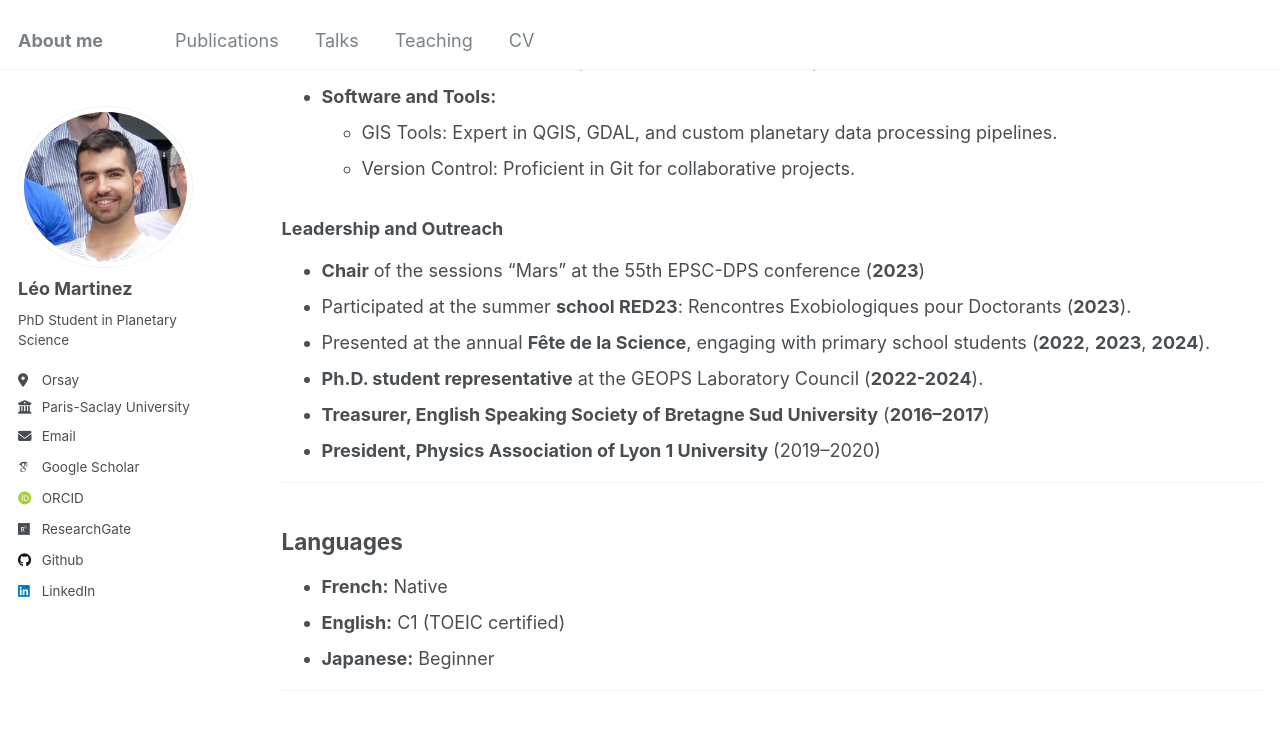
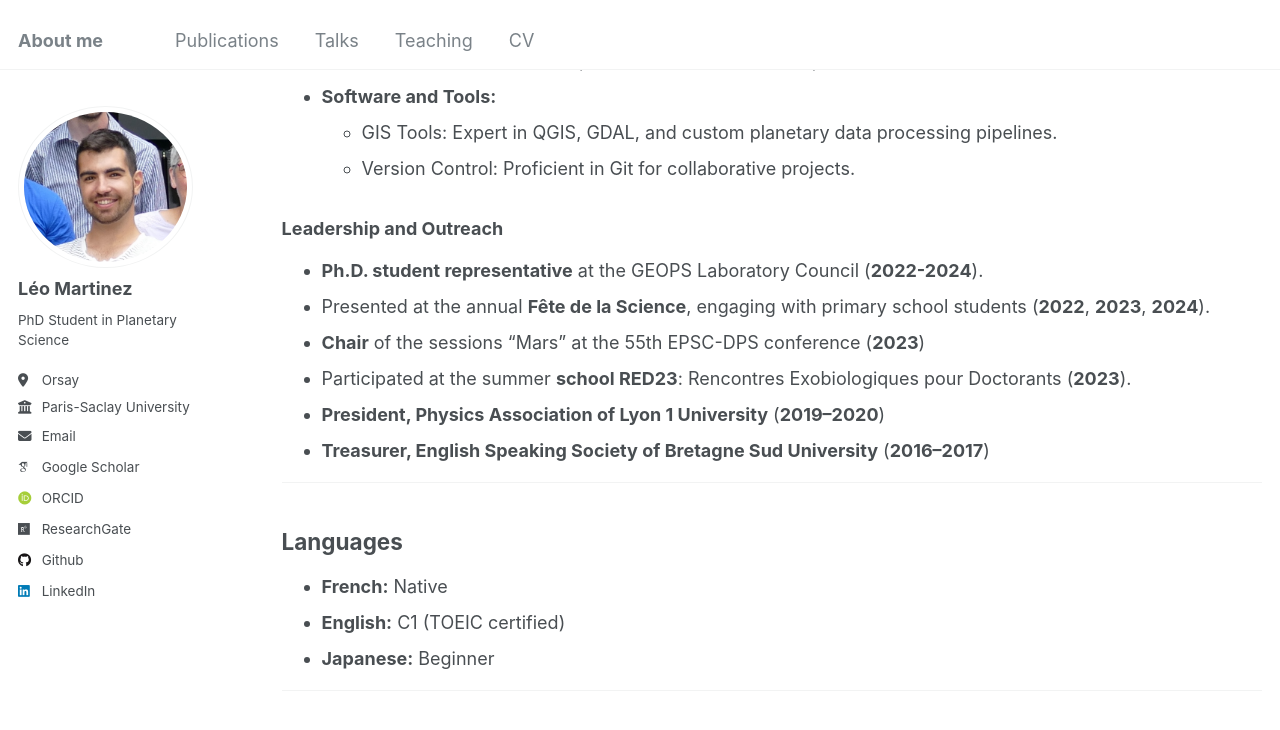
Before and after one commit to leomrtinez/leomrtinez.github.io, a Jekyll site: the page built from _pages/cv.md, in a window 1280 px wide and 900 px high, scrolled down 1690 px. Shown: the top 730 px of the window. Built offline with Jekyll 4.4.1, drawn with Linux system fonts in a browser that asks for light colours; some web fonts are replaced.

Commit message:
Update cv.md

```diff
--- a/_pages/cv.md
+++ b/_pages/cv.md
@@ -74,12 +74,12 @@ redirect_from:
 
 ### Leadership and Outreach
 
+- **Ph.D. student representative** at the GEOPS Laboratory Council (**2022-2024**).
+- Presented at the annual **Fête de la Science**, engaging with primary school students (**2022**, **2023**, **2024**).
 - **Chair** of the sessions “Mars” at the 55th EPSC-DPS conference (**2023**)
 - Participated at the summer **school RED23**: Rencontres Exobiologiques pour Doctorants (**2023**).
-- Presented at the annual **Fête de la Science**, engaging with primary school students (**2022**, **2023**, **2024**).
-- **Ph.D. student representative** at the GEOPS Laboratory Council (**2022-2024**).
+- **President, Physics Association of Lyon 1 University** (**2019–2020**)
 - **Treasurer, English Speaking Society of Bretagne Sud University** (**2016–2017**)
-- **President, Physics Association of Lyon 1 University** (2019–2020)
 
 ---
 
```
